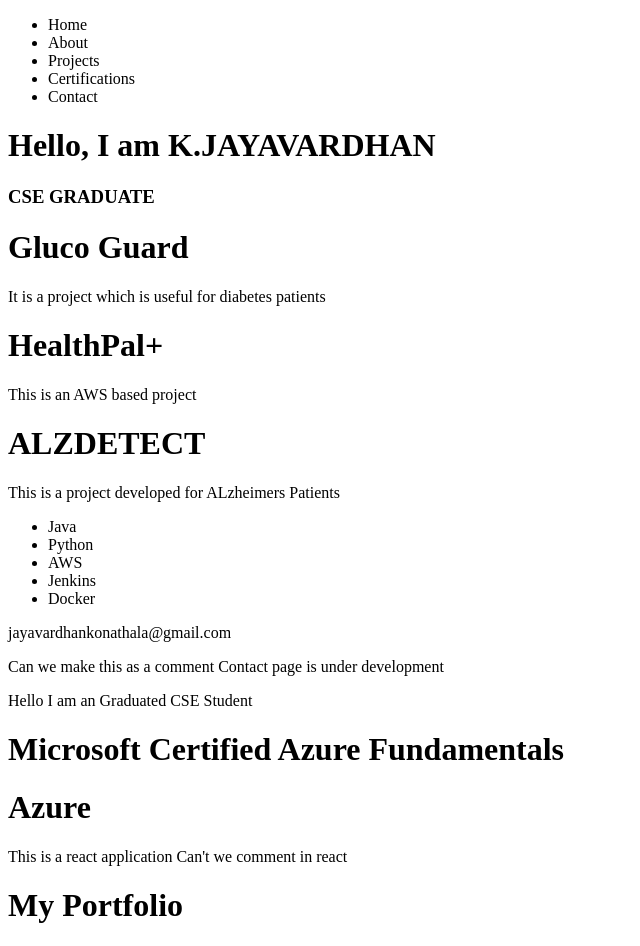
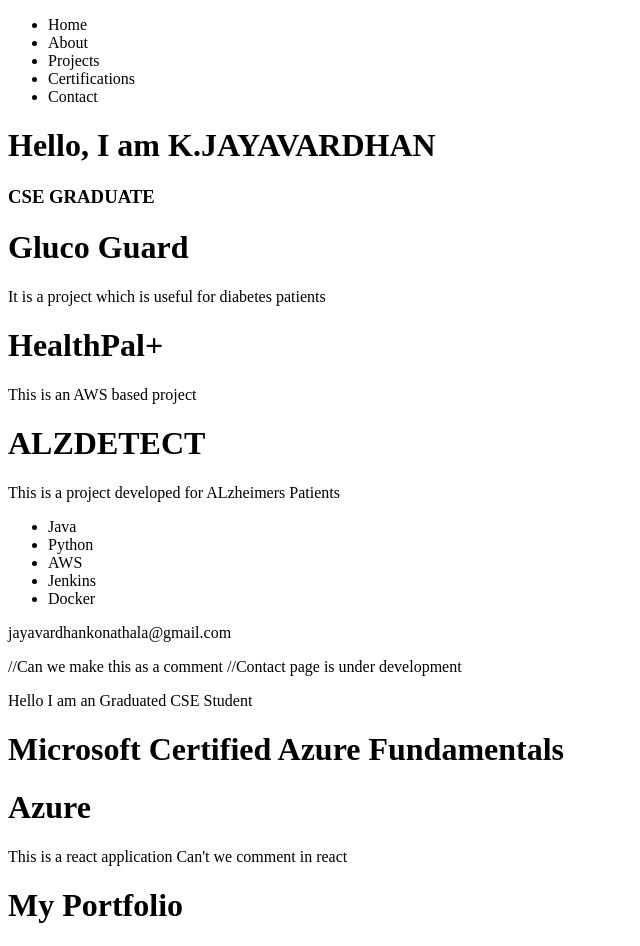
Before and after one commit to Jayavardhan56/My-Portfolio, a React app in the folder portfolio/: page / in a window 1280 px wide. Shown: the whole page, without its empty margins (0-640 px from the left). Built offline with nearby package versions, Linux system fonts and the light colour scheme; the HTML template or start-up script is replaced by a standard one.

Commit message:
Update Contact.jsx

```diff
--- a/portfolio/src/components/Contact.jsx
+++ b/portfolio/src/components/Contact.jsx
@@ -2,8 +2,8 @@ export default function Contact(){
     return(
         <>
         <p>jayavardhankonathala@gmail.com</p>
-Can we make this as a comment
-Contact page is under development
+//Can we make this as a comment
+//Contact page is under development
         </>
     )
 }
```
